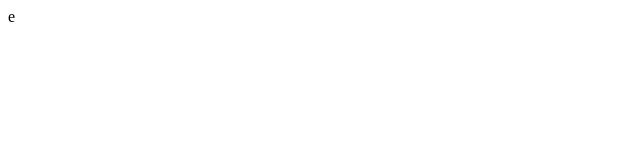
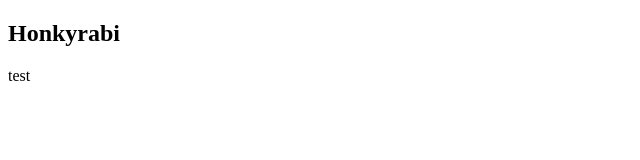
Before and after one commit to AverageChickenEnjoyer/AverageChickenEnjoyer.github.io, a plain HTML site: page index.html in a window 1280 px wide. Shown: the whole page, without its empty margins (0-640 px from the left). Drawn offline with Linux system fonts and the light colour scheme.

Commit message:
Update index.html

```diff
--- a/index.html
+++ b/index.html
@@ -1 +1,19 @@
-e
+<!DOCTYPE html>
+<html lang="eng">
+  <head>
+    <title>Honkyrabi</title>
+    <meta name="theme-color" content="#272744">
+    <meta name="description" content="epig website">
+    <link rel="stylesheet" href="style.css">
+    <link rel="stylesheet" href="https://fonts.googleapis.com/css2?family=Fredoka:wght@400&display=swap">
+    <link rel="icon" type="image/x-icon" href="favicon.png">
+  </head>
+  <body>
+    <div id="content">
+      <div id="frame">
+        <h2>Honkyrabi</h2>
+        <p>test</p>
+      </div>
+    </div>
+  </body>
+</html>
```
